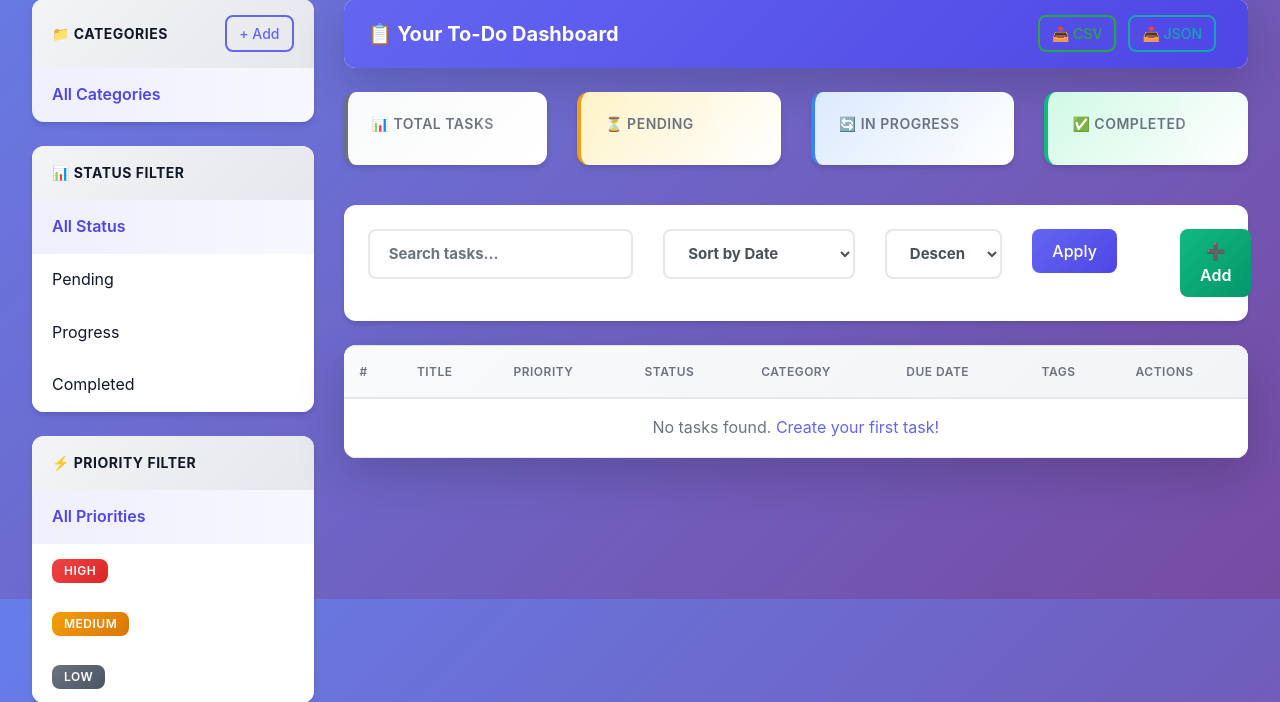
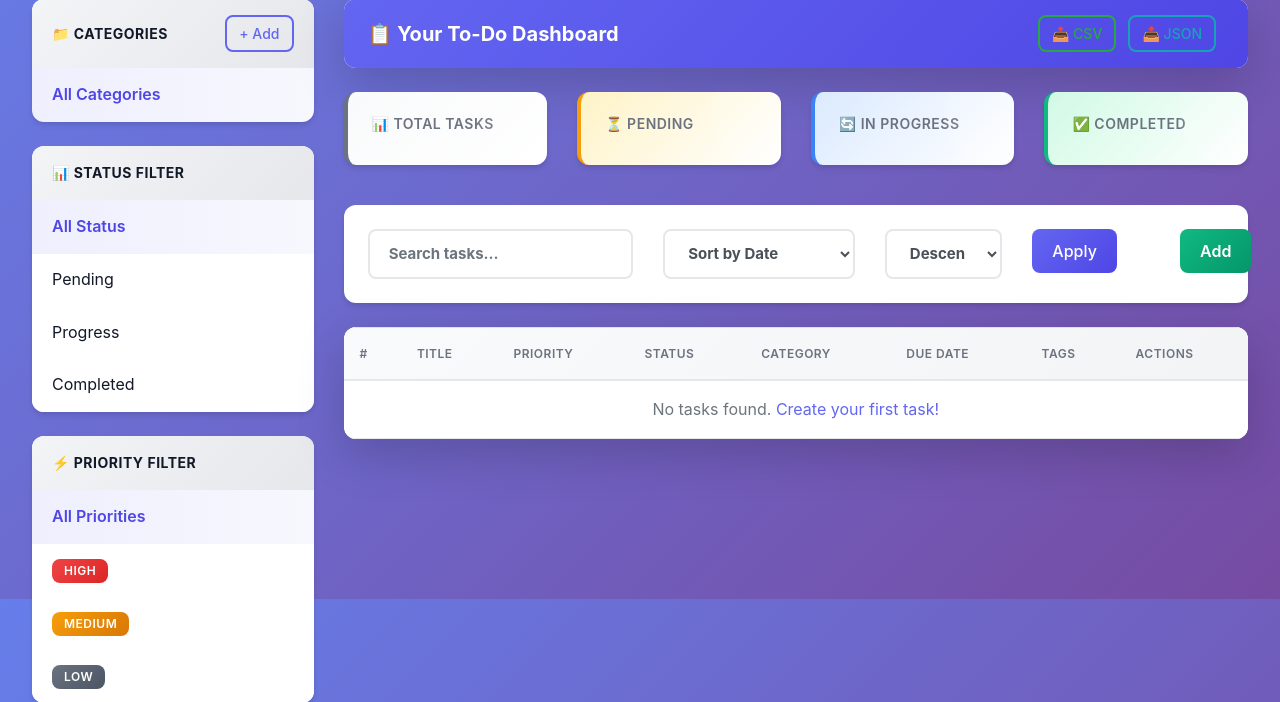
Before and after one commit to 8602614715/ToDo-App, a FastAPI app: template ToDoApp/template/todo.html in a window 1280 px wide. Shown: the part 201-903 px from the top of the page. Run offline with FastAPI, Linux system fonts and the light colour scheme; the template is opened without the code that fills it, so the values that code supplies are empty; some libraries are stand-ins or nearby versions.

Commit message:
change ui/ux

```diff
--- a/ToDoApp/template/todo.html
+++ b/ToDoApp/template/todo.html
@@ -159,7 +159,7 @@
               <button type="submit" class="btn btn-primary w-100">Apply</button>
             </div>
             <div class="col-md-1">
-              <a href="/todos/add-todo-page" class="btn btn-success w-100" style="font-weight: 600;">➕ Add</a>
+              <a href="/todos/add-todo-page" class="btn btn-success w-100" style="font-weight: 600;">Add</a>
             </div>
             <!-- Preserve existing filters -->
             {% if filters.status %}
```
